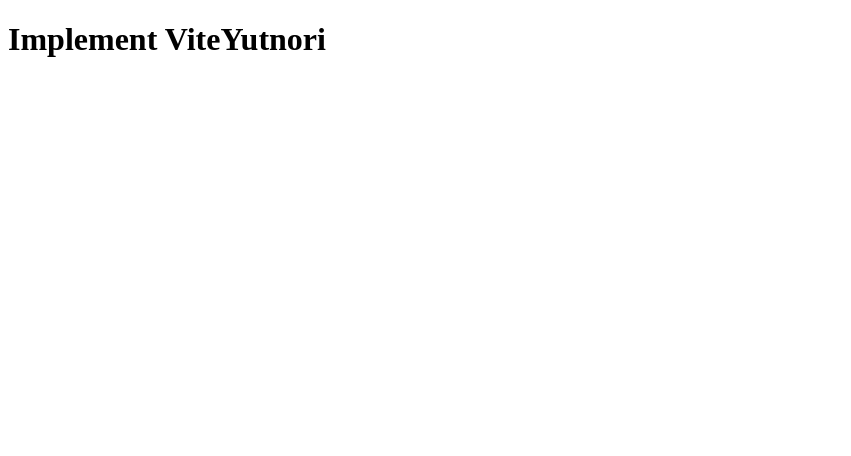
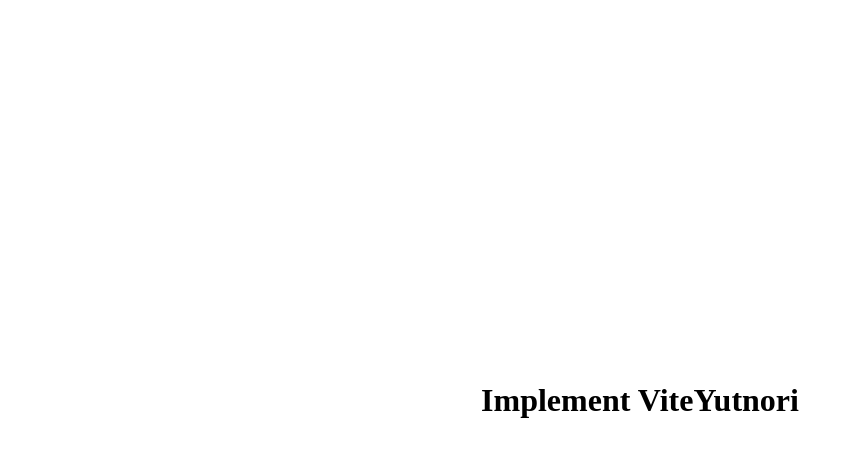
Before and after one commit to kuman514/ViteYutnori, a React (Vite) app: page / in a window 1280 px wide. Shown: the top 456 px of the page, without its empty margins (0-851 px from the left). Built offline with nearby package versions, Linux system fonts and the light colour scheme.

Commit message:
draft: define global style

```diff
--- /dev/null
+++ b/src/app/global.css
@@ -0,0 +1,18 @@
+* {
+  box-sizing: border-box;
+  margin: 0;
+}
+
+html {
+  font-size: 16px;
+}
+
+body {
+  background-color: white;
+  color: black;
+  width: 100vw;
+  height: 100dvh;
+  display: flex;
+  justify-content: center;
+  align-items: center;
+}
--- a/src/app/index.tsx
+++ b/src/app/index.tsx
@@ -1,3 +1,5 @@
+import './global.css';
+
 export default function App() {
   return <h1>Implement ViteYutnori</h1>;
 }
```
